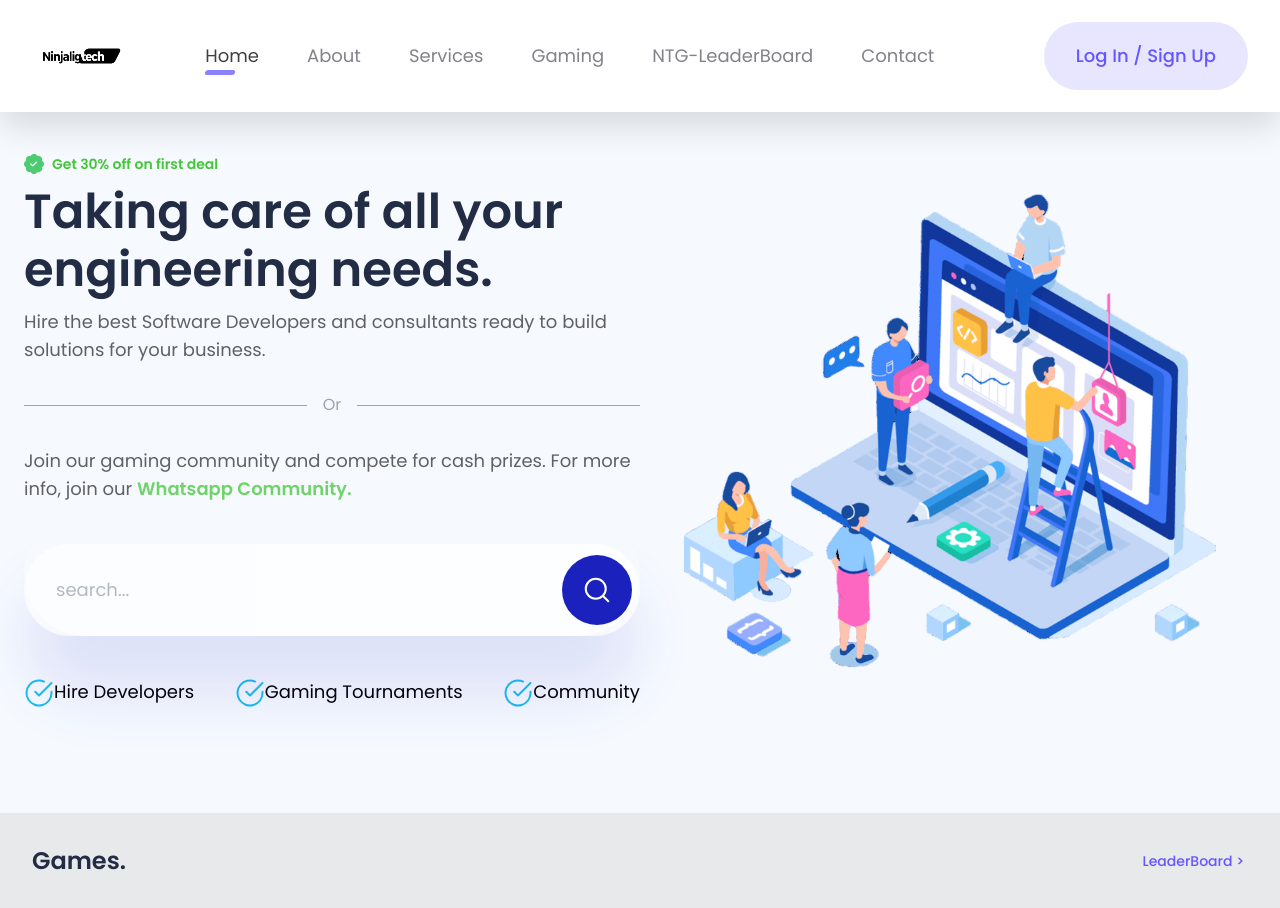
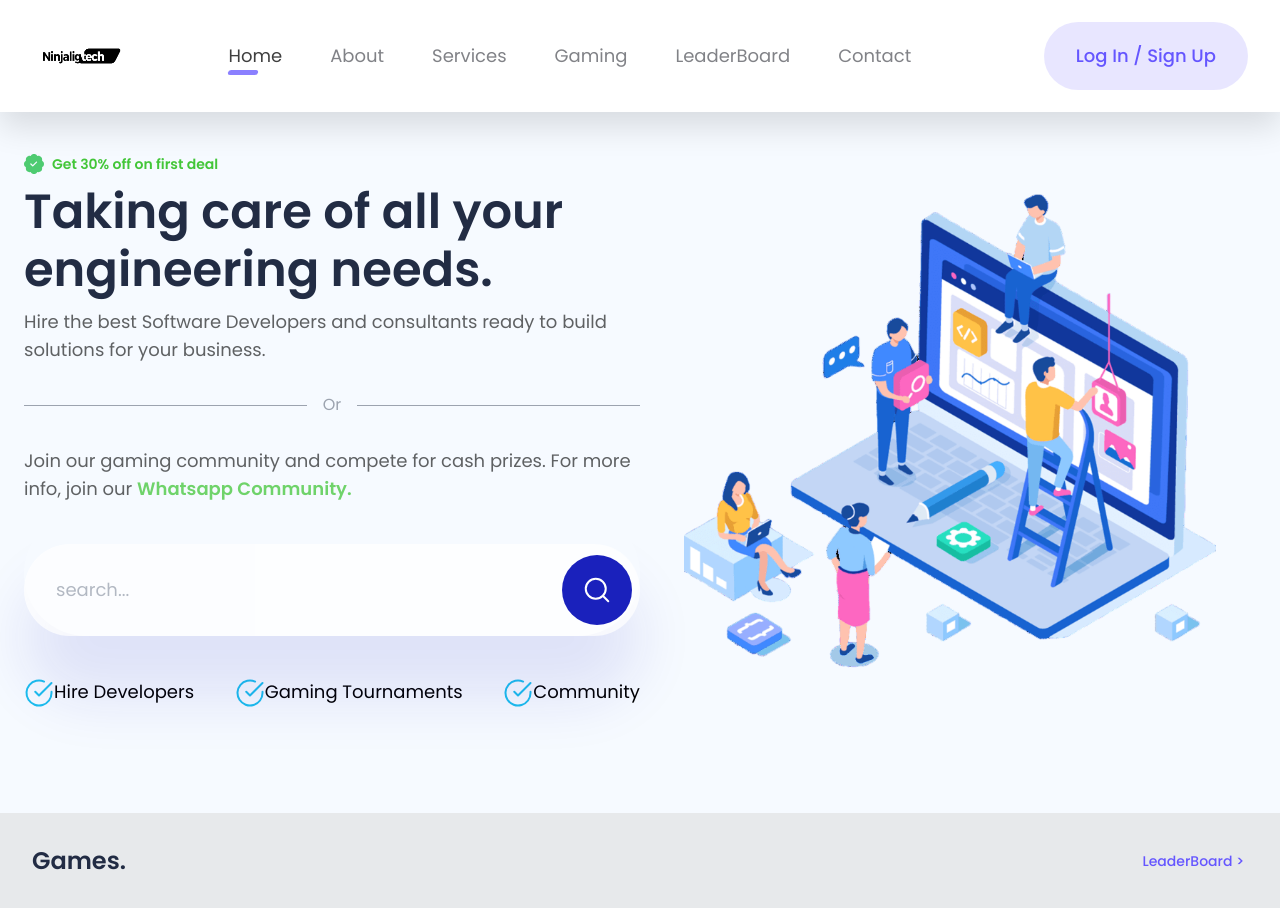
Before and after one commit to kihiuFrank/NinjaLigTech, a Next.js app: page / in a window 1280 px wide. Shown: the top 908 px of the page. Built offline with nearby package versions, Linux system fonts and the light colour scheme; no server answers.

Commit message:
navbar update

```diff
--- a/app/globals.css
+++ b/app/globals.css
@@ -6,10 +6,10 @@
 @import "slick-carousel/slick/slick-theme.css";
 
 @layer base {
-    .disable-blur{
-        image-rendering: -webkit-optimize-contrast;
-    }
+  .disable-blur {
+    image-rendering: -webkit-optimize-contrast;
   }
+}
 
 body {
   font-family: "Poppins", sans-serif;
--- a/components/Navbar/Drawerdata.tsx
+++ b/components/Navbar/Drawerdata.tsx
@@ -17,7 +17,7 @@ const navigation: NavigationItem[] = [
   { name: "About", href: "/about", current: false },
   { name: "Services", href: "/services", current: false },
   { name: "Gaming", href: "/gaming", current: false },
-  { name: "NTG-LeaderBoard", href: "/leader-board", current: false },
+  { name: "LeaderBoard", href: "/leader-board", current: false },
   { name: "Contact", href: "/contact", current: false },
 ];
 
--- a/components/Navbar/Navbar.tsx
+++ b/components/Navbar/Navbar.tsx
@@ -21,7 +21,7 @@ const navigation: NavigationItem[] = [
   { name: "About", href: "/about", current: false },
   { name: "Services", href: "/services", current: false },
   { name: "Gaming", href: "/gaming", current: false },
-  { name: "NTG-LeaderBoard", href: "/leader-board", current: false },
+  { name: "LeaderBoard", href: "/leader-board", current: false },
   { name: "Contact", href: "/contact", current: false },
 ];
 
@@ -61,7 +61,7 @@ const Navbar = () => {
   return (
     <Disclosure as="nav" className="navbar">
       <>
-        <div className="mx-auto max-w-7xl px-6 py-4 lg:px-8">
+        <div className="mx-auto max-w-7xl py-4 lg:px-8">
           <div className="relative flex h-12 md:h-20 items-center justify-between">
             <div className="flex flex-1 items-center sm:items-stretch sm:justify-start">
               {/* LOGO */}
```
